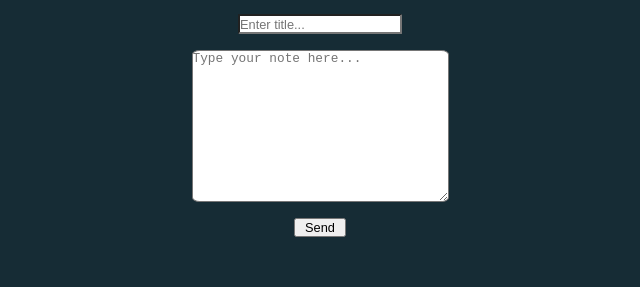
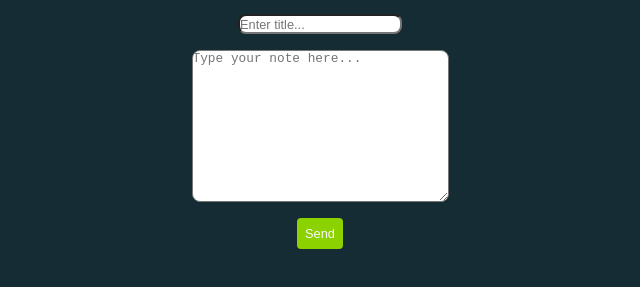
Before and after one commit to ShaumikRahman/node-notes, a website: page public/index.html in a window 1280 px wide. Shown: the part 135-422 px from the top of the page, without its empty margins (320-960 px from the left). Drawn offline with Linux system fonts and the light colour scheme.

Commit message:
radius and colour changes

```diff
--- a/scss/_index.scss
+++ b/scss/_index.scss
@@ -17,7 +17,7 @@
   &__text,
   &__title {
     outline: none;
-    border-radius: 3%;
+    border-radius: .5rem;
   }
 
   &__title {
@@ -33,12 +33,15 @@
   button {
       cursor: pointer;
       font-size: clamp(.80rem, 1vw, 1.25rem);
-      width: clamp(3rem, 4vw, 9rem);
-
+      border: none;
+      padding: .5rem;
+      border-radius: .25rem;
+      overflow: visible;
   }
 
   &__submit {
-    width: 15%;
+    color: #fafafa;
+    background-color: #8cd100;
   }
 
   &__cancel {
```
Also changed, not shown: public/css/style.css, 1 other file.
